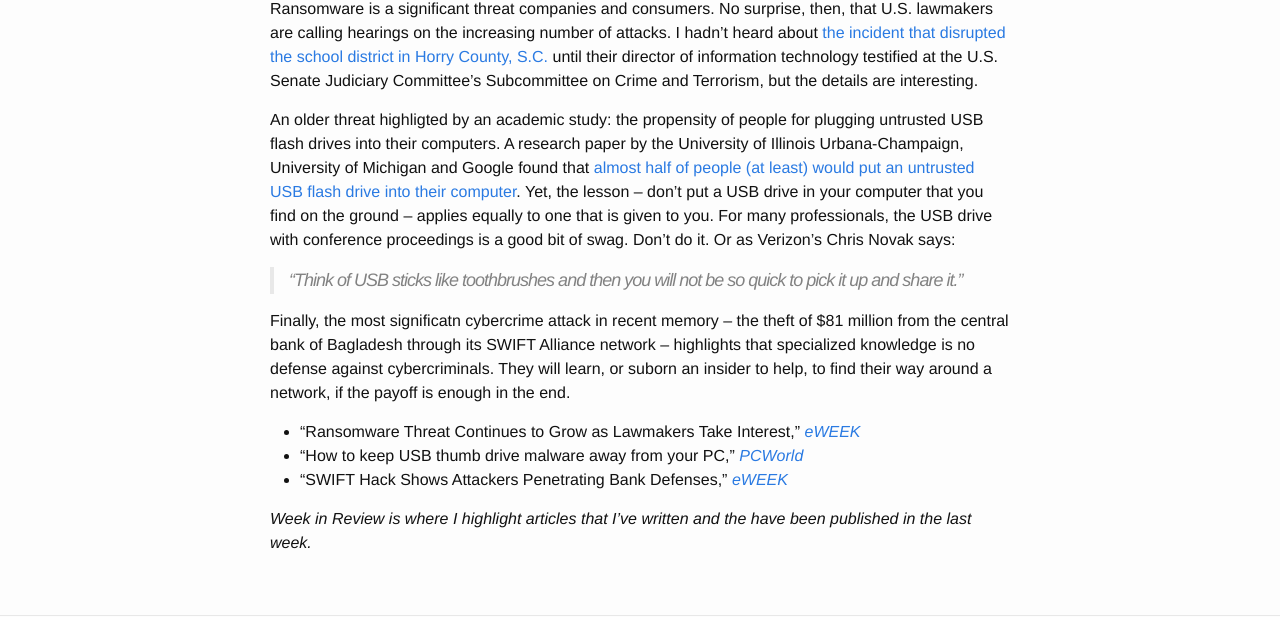
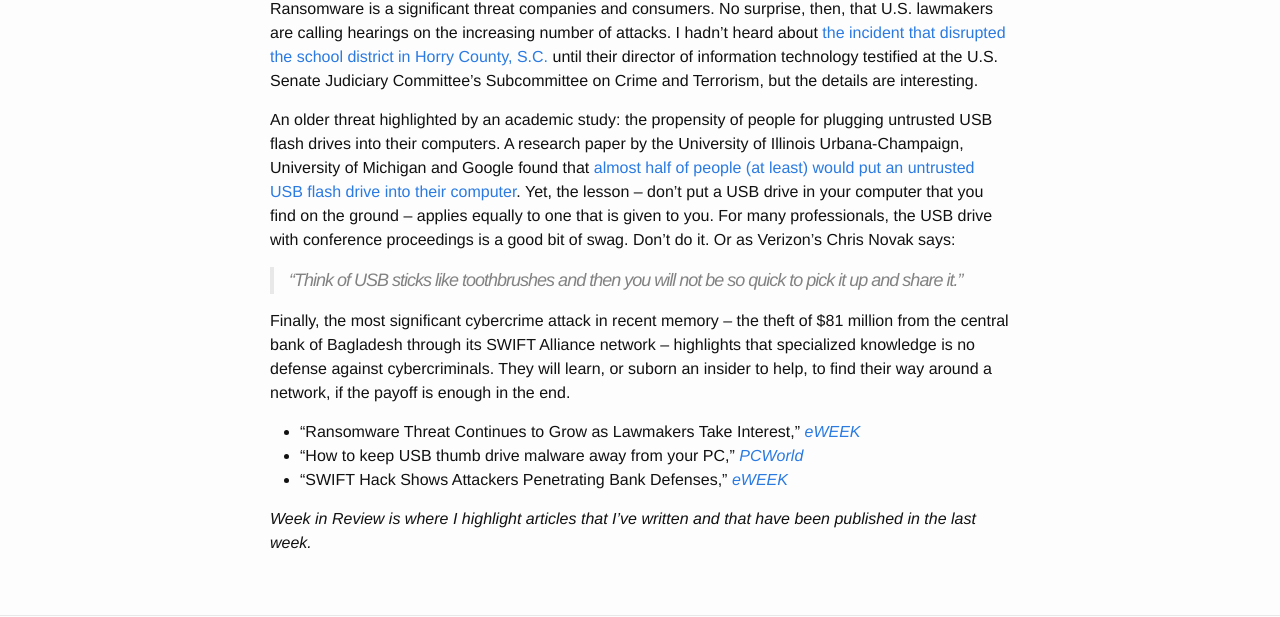
Before and after one commit to securonomics/securonomics.github.io, a Jekyll site: the page built from _posts/2016-05-22-week-in-review-usb-drives.md, in a window 1280 px wide. Shown: the part 245-862 px from the top of the page. Built offline with Jekyll 4.4.1, drawn with Linux system fonts in a browser that asks for light colours.

Commit message:
Corrected Typos

```diff
--- a/_posts/2016-05-22-week-in-review-usb-drives.md
+++ b/_posts/2016-05-22-week-in-review-usb-drives.md
@@ -7,14 +7,14 @@ categories: blogging week-in-review
 
 Ransomware is a significant threat companies and consumers. No surprise, then, that U.S. lawmakers are calling hearings on the increasing number of attacks. I hadn't heard about [the incident that disrupted the school district in Horry County, S.C.](http://www.eweek.com/security/ransomware-threat-continues-to-grow-as-lawmakers-take-interest.html) until their director of information technology testified at the U.S. Senate Judiciary Committee's Subcommittee on Crime and Terrorism, but the details are interesting.
 
-An older threat highligted by an academic study: the propensity of people for plugging untrusted USB flash drives into their computers. A research paper by the University of Illinois Urbana-Champaign, University of Michigan and Google found that [almost half of people (at least) would put an untrusted USB flash drive into their computer](http://www.pcworld.com/article/3070048/security/how-to-keep-usb-thumb-drive-malware-away-from-your-pc.html). Yet, the lesson -- don't put a USB drive in your computer that you find on the ground -- applies equally to one that is given to you. For many professionals, the USB drive with conference proceedings is a good bit of swag. Don't do it. Or as Verizon's Chris Novak says:
+An older threat highlighted by an academic study: the propensity of people for plugging untrusted USB flash drives into their computers. A research paper by the University of Illinois Urbana-Champaign, University of Michigan and Google found that [almost half of people (at least) would put an untrusted USB flash drive into their computer](http://www.pcworld.com/article/3070048/security/how-to-keep-usb-thumb-drive-malware-away-from-your-pc.html). Yet, the lesson -- don't put a USB drive in your computer that you find on the ground -- applies equally to one that is given to you. For many professionals, the USB drive with conference proceedings is a good bit of swag. Don't do it. Or as Verizon's Chris Novak says:
 
 > "Think of USB sticks like toothbrushes and then you will not be so quick to pick it up and share it.”
 
-Finally, the most significatn cybercrime attack in recent memory -- the theft of $81 million from the central bank of Bagladesh through its SWIFT Alliance network -- highlights that specialized knowledge is no defense against cybercriminals. They will learn, or suborn an insider to help, to find their way around a network, if the payoff is enough in the end.
+Finally, the most significant cybercrime attack in recent memory -- the theft of $81 million from the central bank of Bagladesh through its SWIFT Alliance network -- highlights that specialized knowledge is no defense against cybercriminals. They will learn, or suborn an insider to help, to find their way around a network, if the payoff is enough in the end.
 
 - "Ransomware Threat Continues to Grow as Lawmakers Take Interest," [*eWEEK*](http://www.eweek.com/security/ransomware-threat-continues-to-grow-as-lawmakers-take-interest.html)
 - "How to keep USB thumb drive malware away from your PC," [*PCWorld*](http://www.pcworld.com/article/3070048/security/how-to-keep-usb-thumb-drive-malware-away-from-your-pc.html)
 - "SWIFT Hack Shows Attackers Penetrating Bank Defenses," [*eWEEK*](http://www.eweek.com/security/swift-hack-shows-attackers-penetrating-bank-defenses.html)
 
-*Week in Review is where I highlight articles that I've written and the have been published in the last week.*
+*Week in Review is where I highlight articles that I've written and that have been published in the last week.*
```
